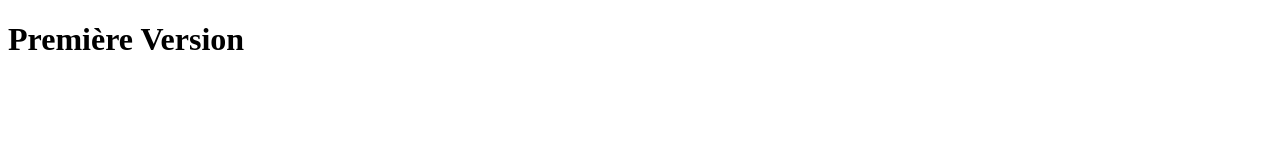
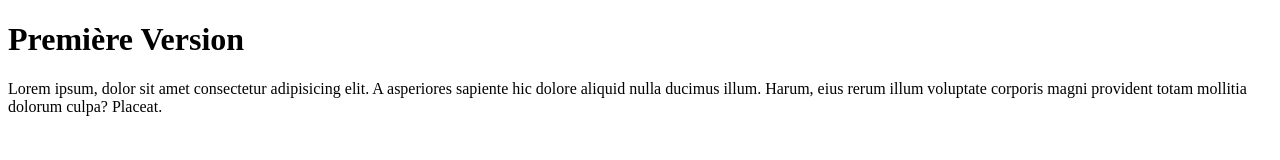
Before and after one commit to BarjaKarim/Github-cours, a plain HTML site: page index.html in a window 1280 px wide. Drawn offline with Linux system fonts and the light colour scheme.

Commit message:
Tuto prep work

```diff
--- a/index.html
+++ b/index.html
@@ -7,5 +7,7 @@
 </head>
 <body>
     <h1>Première Version</h1>
+
+    <p>Lorem ipsum, dolor sit amet consectetur adipisicing elit. A asperiores sapiente hic dolore aliquid nulla ducimus illum. Harum, eius rerum illum voluptate corporis magni provident totam mollitia dolorum culpa? Placeat.</p>
 </body>
 </html>
```
Also changed, not shown: indexx.html (added, +1 -0 lines), index.txt (deleted).
